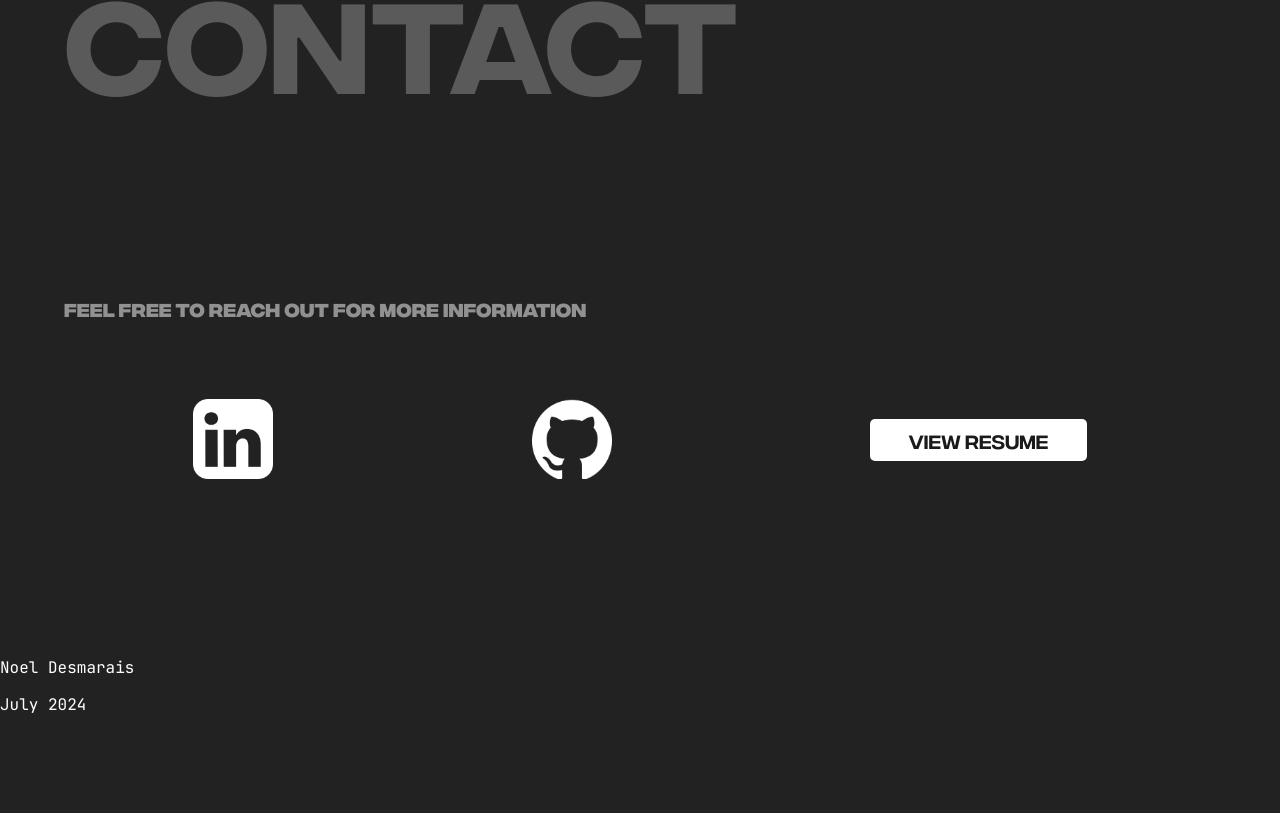
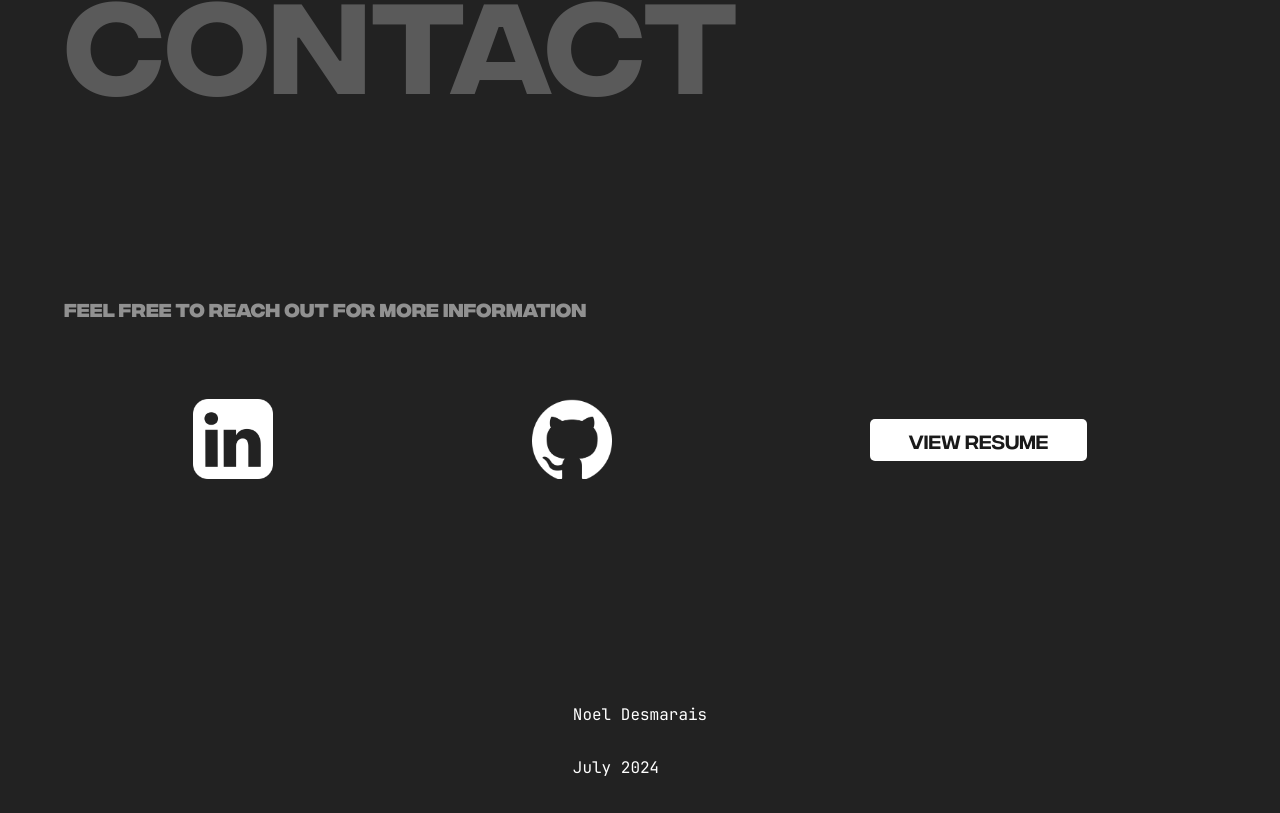
Before and after one commit to npd29/Portfolio-Website, a React (Create React App) app: page / in a window 1280 px wide. Shown: the part 4696-5509 px from the top of the page. Before the commit the page ends 5427 px from the top, so only its background shows below. Built offline with nearby package versions, Linux system fonts and the light colour scheme.

Commit message:
[style] - Center footer

```diff
--- a/src/components/footer/footer.css
+++ b/src/components/footer/footer.css
@@ -1,4 +1,9 @@
 .footer {
     display: flex;
-    min-height: 50vh;
+    min-height: 25vh;
 }
+.footerContent {
+    margin: auto;
+    display: flex;
+    flex-direction: column;
+}
--- a/src/components/footer/footer.tsx
+++ b/src/components/footer/footer.tsx
@@ -1,8 +1,12 @@
+import './footer.css';
+
 export function Footer() {
     return (
         <div className="footer">
-            <p>Noel Desmarais</p>
-            <p>July 2024</p>
+            <div className="footerContent">
+                <p>Noel Desmarais</p>
+                <p>July 2024</p>
+            </div>
         </div>
     );
 }
```
